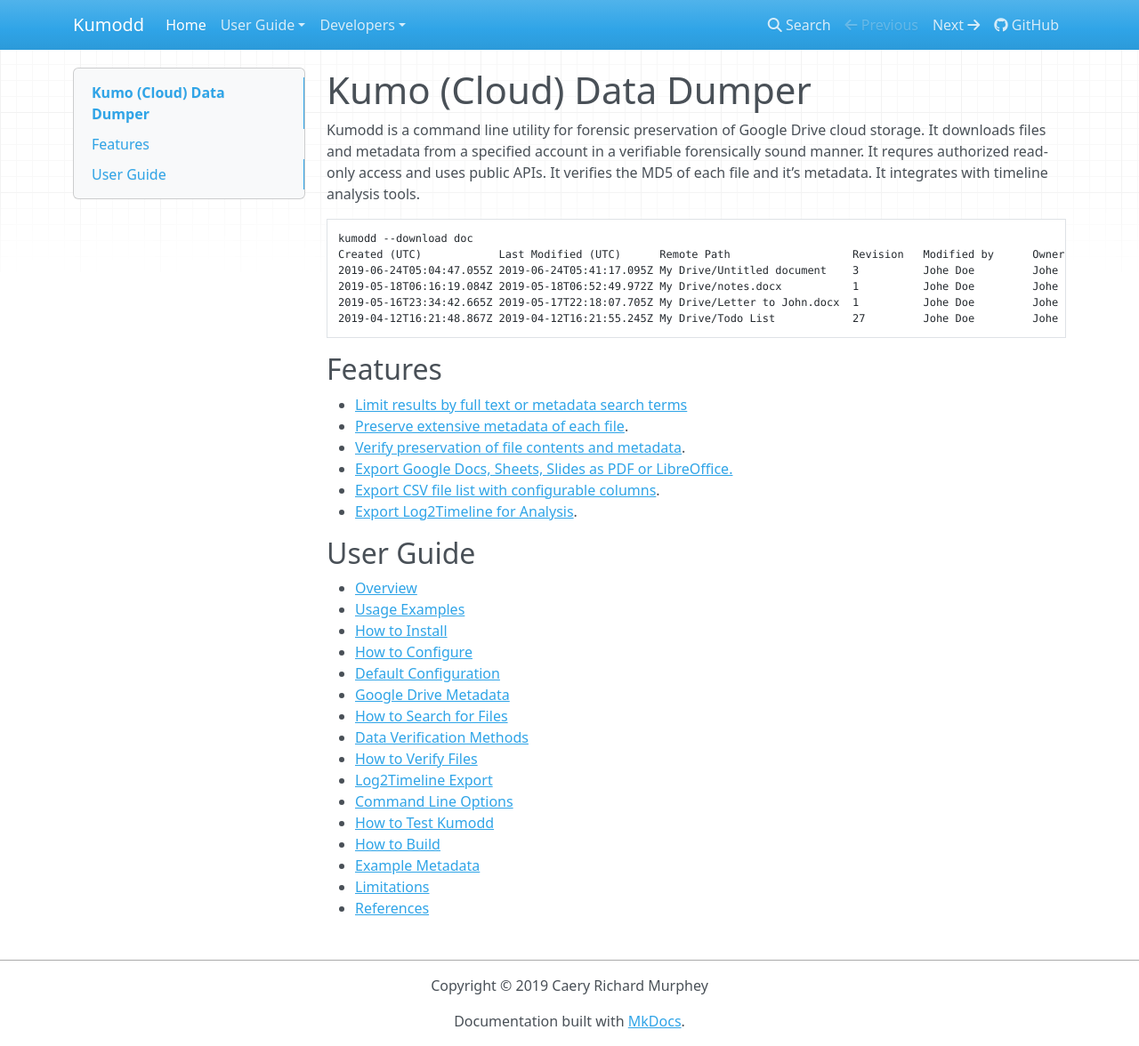
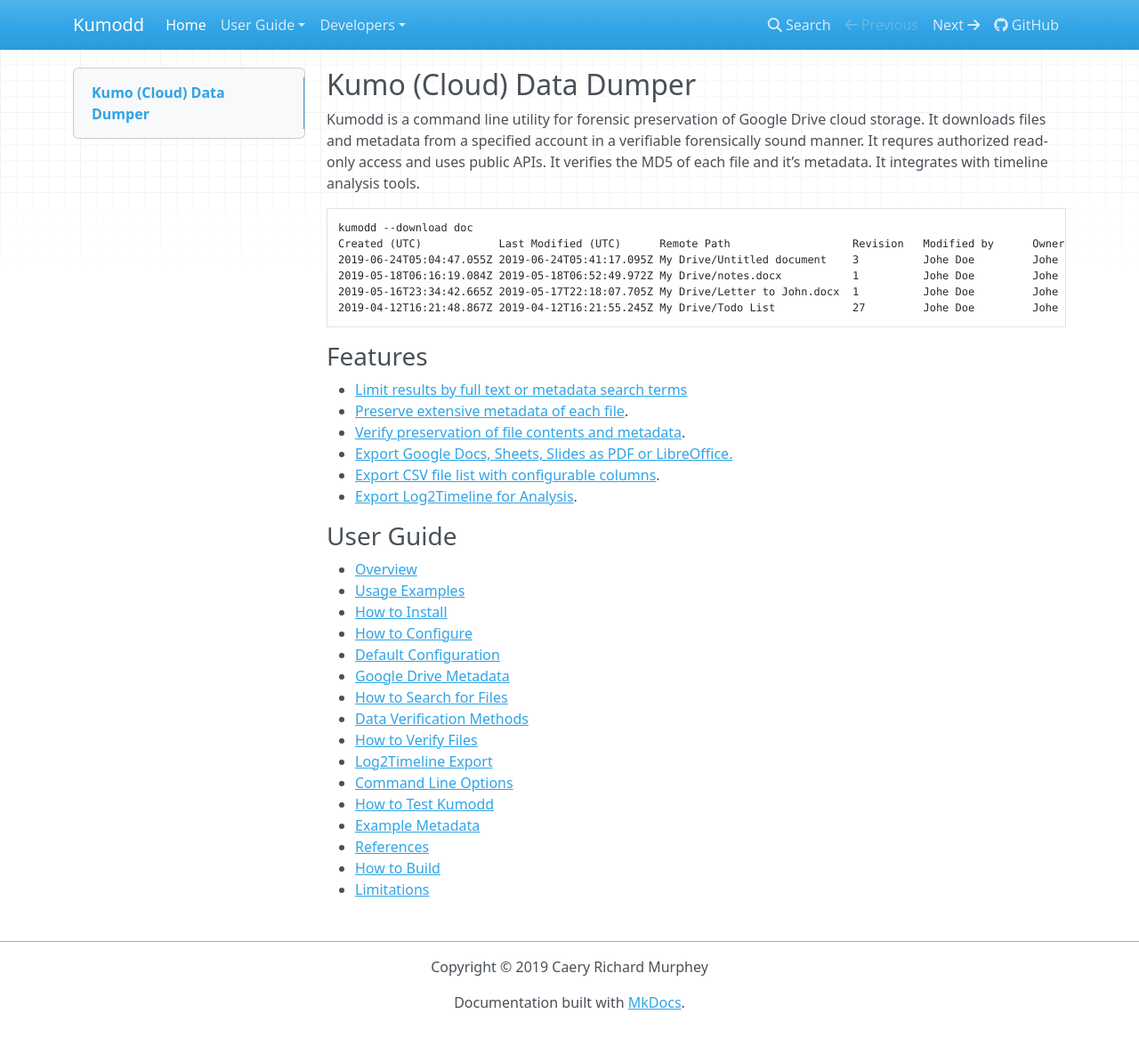
Before and after one commit to andresebr/kumodd, an MkDocs documentation site: the page built from docs/README.md, in a window 1280 px wide and 1176 px high. Shown: the whole window at 89% size. Built offline with MkDocs 1.6.1, drawn with Linux system fonts in a browser that asks for light colours; nearby versions of some CDN libraries; part of the change alters nothing that is shown.

````diff
--- a/docs/Home.md
+++ b/docs/README.md
@@ -15,27 +15,27 @@ Created (UTC)            Last Modified (UTC)      Remote Path
 2019-04-12T16:21:48.867Z 2019-04-12T16:21:55.245Z My Drive/Todo List            27         Johe Doe         Johe Doe         -
 ```
 ## Features
-- [Limit results by full text or metadata search terms](Search-Query)
-- [Preserve extensive metadata of each file](Example-Metadata).
-- [Verify preservation of file contents and metadata](Methods).
-- [Export Google Docs, Sheets, Slides as PDF or LibreOffice.](Command-line-options)
-- [Export CSV file list with configurable columns](How-to-Configure).
-- [Export Log2Timeline for Analysis](Log2Timeline-Export).
+- [Limit results by full text or metadata search terms](guide/Search-Query)
+- [Preserve extensive metadata of each file](guide/Example-Metadata).
+- [Verify preservation of file contents and metadata](guide/Methods).
+- [Export Google Docs, Sheets, Slides as PDF or LibreOffice.](guide/Command-line-options)
+- [Export CSV file list with configurable columns](guide/How-to-Configure).
+- [Export Log2Timeline for Analysis](guide/Log2Timeline-Export).
 
 ## User Guide
-* [Overview](Home)
-* [Usage Examples](How-to-Use-Kumodd)
-* [How to Install](How-to-Install)
-* [How to Configure](How-to-Configure)
-* [Default Configuration](Default-configuration)
-* [Google Drive Metadata](Metadata)
-* [How to Search for Files](Search-Query)
-* [Data Verification Methods](Methods)
-* [How to Verify Files](How-to-Verify-Data)
-* [Log2Timeline Export](Log2Timeline-Export)
-* [Command Line Options](Command-line-options)
-* [How to Test Kumodd](How-to-Test-Kumodd)
-* [How to Build](How-to-Build)
-* [Example Metadata](Example-Metadata)
-* [Limitations](Limitations)
-* [References](References)
+* [Overview](README)
+* [Usage Examples](guide/How-to-Use-Kumodd)
+* [How to Install](guide/How-to-Install)
+* [How to Configure](guide/How-to-Configure)
+* [Default Configuration](guide/Default-configuration)
+* [Google Drive Metadata](guide/Metadata)
+* [How to Search for Files](guide/Search-Query)
+* [Data Verification Methods](guide/Methods)
+* [How to Verify Files](guide/How-to-Verify-Data)
+* [Log2Timeline Export](guide/Log2Timeline-Export)
+* [Command Line Options](guide/Command-line-options)
+* [How to Test Kumodd](guide/How-to-Test-Kumodd)
+* [Example Metadata](guide/Example-Metadata)
+* [References](guide/References)
+* [How to Build](devel/How-to-Build)
+* [Limitations](devel/Limitations)
--- a/mkdocs.yml
+++ b/mkdocs.yml
@@ -14,13 +14,15 @@ theme:
         - python
 markdown_extensions:
     - toc:
-        permalink: True
+        permalink: "#"
+        baselevel: 2
+        separator: "_"
     - smarty
     - admonition
     - def_list
 
 nav:
-    - Home: Home.md
+    - Home: README.md
     - User Guide:
         - Usage Examples: guide/How-to-Use-Kumodd.md
         - How to Install: guide/How-to-Install.md
````
